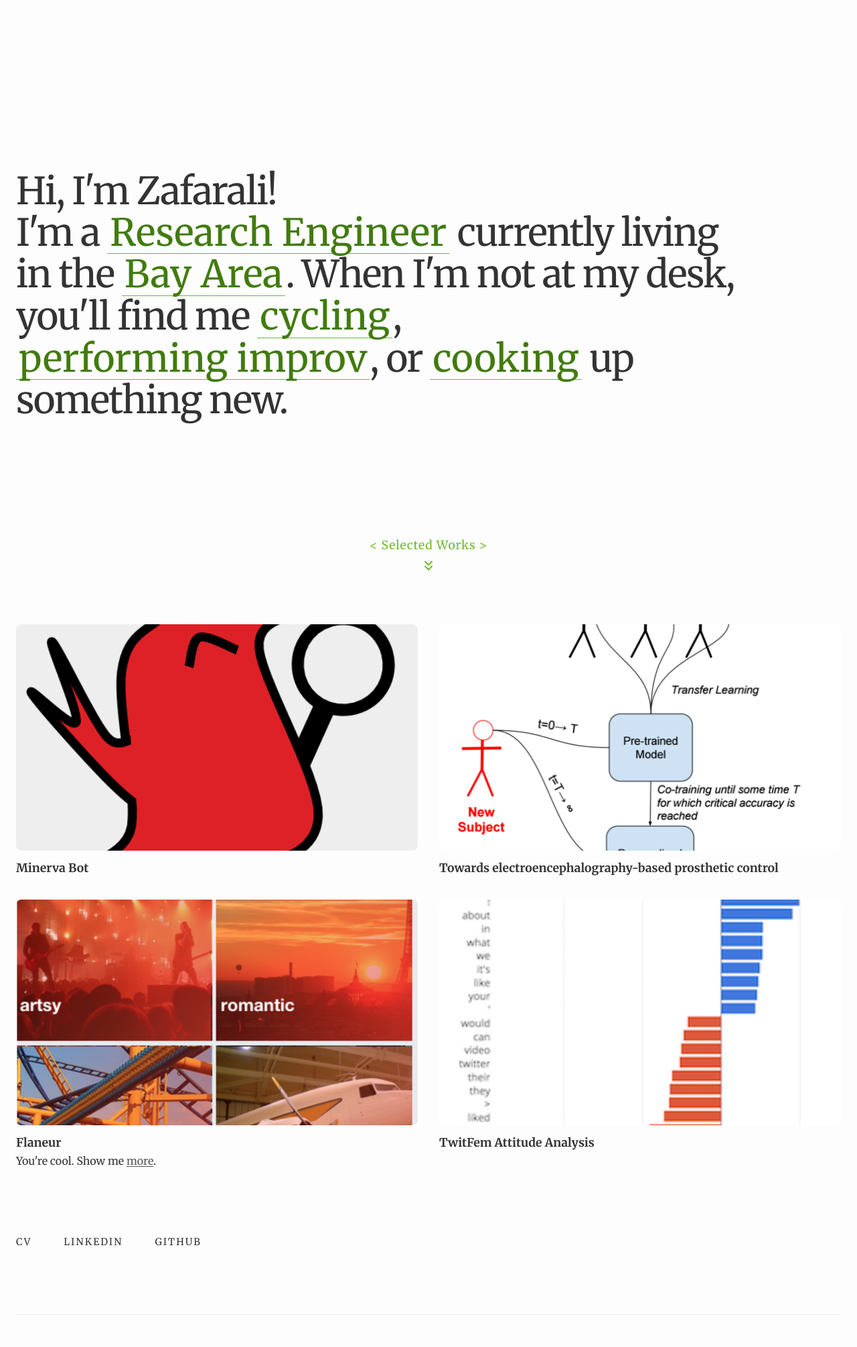
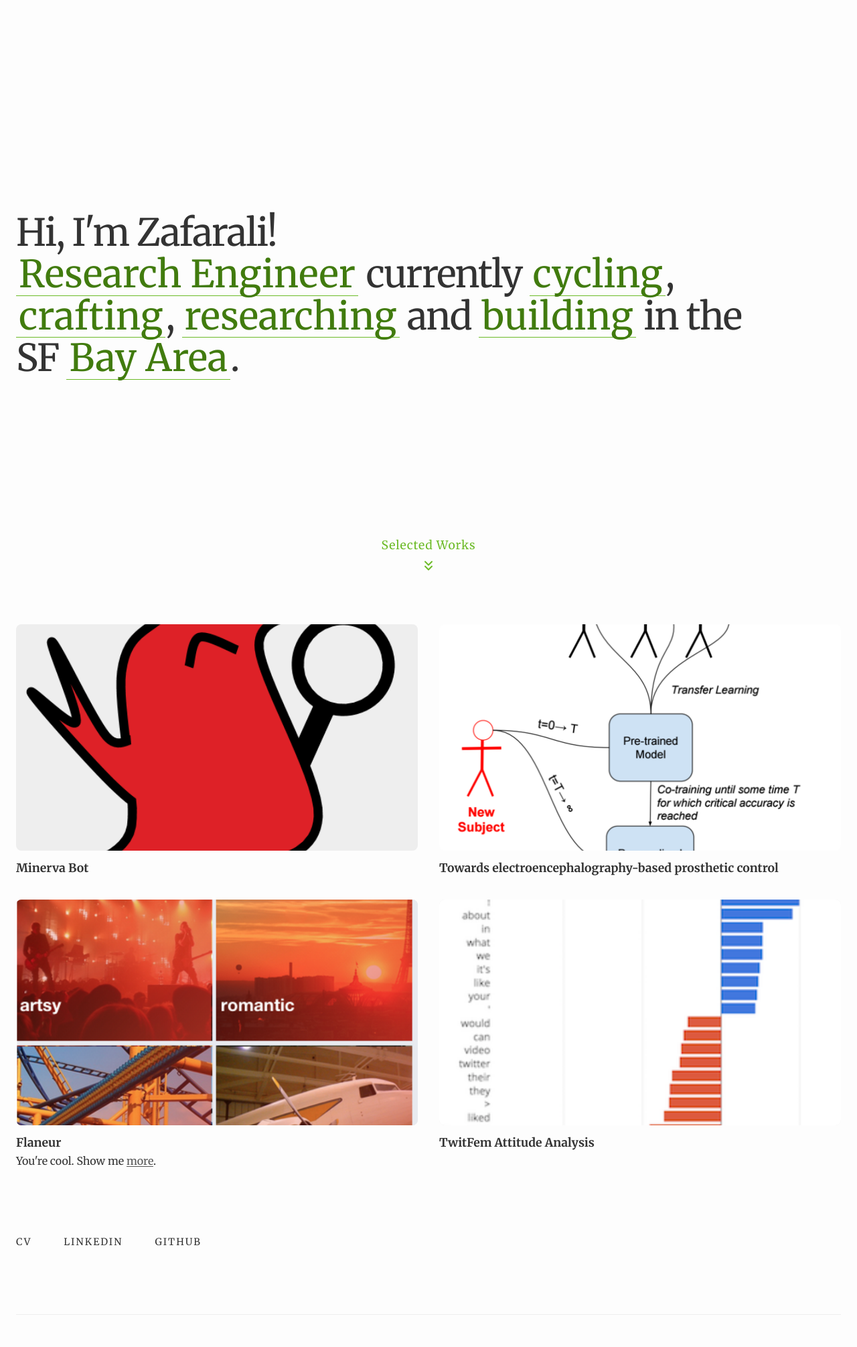
Before and after one commit to zafarali/zafarali.github.io, a Jekyll site: the page built from index.html, in a window 1280 px wide. Shown: the whole page at 67% size. Built offline with Jekyll 4.4.1, drawn with Linux system fonts in a browser that asks for light colours; nearby versions of some CDN libraries; some of the changed lines change nothing that is shown.

Commit message:
New content + finesse the animations.

```diff
--- a/_includes/interactive-about.html
+++ b/_includes/interactive-about.html
@@ -1,20 +1,27 @@
 <section class="about-interactive">
   <h1 class="about-sentence">
-    <span class="back-trigger" title="Go back">Hi, I'm Zafarali!</span><br/>
+    <span class="back-trigger" title="Go back">Hi, I'm Zafarali!</span><br />
     <span class="animating-intro-text">
-      I'm a <button class="expand-trigger" data-target="research-engineer">Research Engineer</button>
+      <!-- I'm a <button class="expand-trigger" data-target="research-engineer">Research Engineer</button>
       currently living in the <button class="expand-trigger" data-target="location">Bay Area</button>.
       When I'm not at my desk, you'll find me
       <button class="expand-trigger" data-target="cycling">cycling</button>,
       <button class="expand-trigger" data-target="improv">performing improv</button>, or
-      <button class="expand-trigger" data-target="cooking">cooking</button> up something new.
+      <button class="expand-trigger" data-target="cooking">cooking</button> up something new. -->
+      <button class="expand-trigger" data-target="research-engineer">Research Engineer</button> currently
+      <button class="expand-trigger" data-target="cycling">cycling</button>,
+      <button class="expand-trigger" data-target="crafting">crafting</button>,
+      <button class="expand-trigger" data-target="researching">researching</button> and
+      <button class="expand-trigger" data-target="building">building</button> in the
+      SF <button class="expand-trigger" data-target="location">Bay Area</button>.
     </span>
   </h1>
 
   <div class="expansion-container">
     <div id="research-engineer" class="expansion-content">
       <div class="expansion-inner">
-        <p>I am currently a Staff Research Engineer at <a href="http://www.deepmind.com">Google DeepMind</a>. I
+        <p>I am currently a Staff Research Engineer at <a href="http://www.deepmind.com">Google DeepMind</a> focused on
+          Reinforcement Learning Infrastructure for <a href="https://deepmind.google/models/gemini/">Gemini</a>. I
           graduated with an MSc from McGill University where I worked at both the <a
             href="http://rl.cs.mcgill.ca/">Reasoning and Learning Lab</a> and at <a
             href="https://mila.quebec/">Mila</a>.</p>
@@ -24,26 +31,47 @@
       <div class="expansion-inner">
         <p>I am <a href="https://www.google.ca/maps/place/Sri+Lanka">Sri Lankan</a>. I lived in <a
             href="https://www.google.ca/maps/place/Montreal,+QC/">Montr&eacute;al</a> for 10 years before moving to the
-          <a href="https://maps.app.goo.gl/nXUW5ipsvLH41of6A">Bay Area</a> a few years ago.</p>
+          Bay Area a few years ago.
+        </p>
       </div>
     </div>
     <div id="cycling" class="expansion-content">
       <div class="expansion-inner">
-        <p>You can find me cycling and zipping around San Francisco on my Brompton folding bicycle or <a
-            href="https://writing.zafarali.me/baybybrompton">waiting for the Caltrain writing my blog</a>. Folding bikes
-          are the ultimate urban multi-modal tool!</p>
+        <p>I consider cycling to be the ulimtate form of mobility in a city and advocate for better and safer routes for
+          cyclists and pedestrians.
+          Find me zipping around on my Brompton folding bicycle looking for ways to live car-free in the Bay!
+          Read about my journey on my blog, <a href="https://baybybrompton.substack.com/">Bay by Brompton</a>.
+        </p>
       </div>
     </div>
-    <div id="improv" class="expansion-content">
+    <div id="crafting" class="expansion-content">
       <div class="expansion-inner">
-        <p>I am performing improv whenever I can. It's a great way to stay present, practice active listening, and
-          embrace the unexpected. Plus, it's just a lot of fun!</p>
+        <p>I love crafting narratives with different media to share my experiences.
+          I performing improv whenever I can, a great way to stay present, practice active listening, and
+          embrace the unexpected. I write a <a href="https://baybybrompton.substack.com/">blog</a> and graphic short
+          stories as a way to share my point of view.</p>
       </div>
     </div>
-    <div id="cooking" class="expansion-content">
+    <div id="researching" class="expansion-content">
       <div class="expansion-inner">
-        <p>I enjoy cooking as a creative outlet. From perfecting a curry to experimenting with sourdough, I love the
-          process of making things from scratch and sharing them with friends.</p>
+        <p>I have a long history of researching a diverse range of topics, from <a
+            href="https://academic.oup.com/mbe/article/35/9/2135/5036107?guestAccessKey=">computational oncology</a> to
+          <a href="https://arxiv.org/abs/2103.03798">automated theorem proving</a>. Most of my public research focused
+          on Reinforcement Learning, topics like
+          <a href="https://proceedings.mlr.press/v97/ahmed19a.html">policy gradient methods</a>
+          and <a href="https://proceedings.mlr.press/v119/khetarpal20a.html">affordances</a>, and has been
+          published at major machine learning conferences. Read about my published works on <a
+            href="https://scholar.google.com/citations?user=KZHIDrIAAAAJ&hl=en">Google Scholar</a>.
+        </p>
+      </div>
+    </div>
+    <div id="building" class="expansion-content">
+      <div class="expansion-inner">
+        <p>I am genuinely curious and always building new things both internally and externally. I hold a <a
+            href="https://patents.google.com/patent/US20240265264A1/en">patent</a> for hierarchical agentic methods for
+          interacting with mobile devices
+          and am currently exploring new ways of interacting with intelligent language models that go beyond chat boxes.
+        </p>
       </div>
     </div>
   </div>
--- a/index.html
+++ b/index.html
@@ -5,8 +5,9 @@
 
 <main id="portfolio" class="portfolio">
 	<button id="back-to-top" class="back-link hidden" aria-label="Back to top">
-		<svg viewBox="0 0 24 24" width="20" height="20" stroke="currentColor" stroke-width="2.5" fill="none" stroke-linecap="round" stroke-linejoin="round">
-			<path d="M18 15l-6-6-6 6"/>
+		<svg viewBox="0 0 24 24" width="20" height="20" stroke="currentColor" stroke-width="2.5" fill="none"
+			stroke-linecap="round" stroke-linejoin="round">
+			<path d="M18 15l-6-6-6 6" />
 		</svg>
 	</button>
 
@@ -14,9 +15,10 @@
 		{% include interactive-about.html %}
 		<div class="scroll-caret-wrapper">
 			<button id="scroll-to-works" class="scroll-caret" aria-label="Scroll to selected works">
-				<span class="caret-text">&lt; Selected Works &gt;</span>
-				<svg class="caret-icon" viewBox="0 0 24 24" width="24" height="24" stroke="currentColor" stroke-width="2" fill="none" stroke-linecap="round" stroke-linejoin="round">
-					<path d="M7 13l5 5 5-5M7 6l5 5 5-5"/>
+				<span class="caret-text">Selected Works</span>
+				<svg class="caret-icon" viewBox="0 0 24 24" width="24" height="24" stroke="currentColor"
+					stroke-width="2" fill="none" stroke-linecap="round" stroke-linejoin="round">
+					<path d="M7 13l5 5 5-5M7 6l5 5 5-5" />
 				</svg>
 			</button>
 		</div>
@@ -56,7 +58,8 @@
 								<button class="next-slide" aria-label="Next Slide">&#10095;</button>
 								<div class="slide-dots">
 									{% for image in project.images %}
-									<span class="dot {% if forloop.first %}active{% endif %}" data-index="{{ forloop.index0 }}"></span>
+									<span class="dot {% if forloop.first %}active{% endif %}"
+										data-index="{{ forloop.index0 }}"></span>
 									{% endfor %}
 								</div>
 								{% endif %}
--- a/public/scripts/about.js
+++ b/public/scripts/about.js
@@ -6,16 +6,43 @@
 
     // Utility to wrap text nodes in spans for animation
     function wrapWords(element) {
-        const walker = document.createTreeWalker(element, NodeFilter.SHOW_TEXT, null, false);
         const textNodes = [];
+        const aTags = [];
+
+        const walker = document.createTreeWalker(element, NodeFilter.SHOW_ELEMENT | NodeFilter.SHOW_TEXT, {
+            acceptNode: function(node) {
+                if (node.nodeType === Node.ELEMENT_NODE) {
+                    if (node.tagName === 'A') {
+                        return NodeFilter.FILTER_REJECT; // Don't look inside A tags
+                    }
+                    if (node.classList.contains('trigger-target') || node.classList.contains('expand-trigger')) {
+                        return NodeFilter.FILTER_REJECT;
+                    }
+                    return NodeFilter.FILTER_SKIP;
+                }
+                return NodeFilter.FILTER_ACCEPT;
+            }
+        }, false);
+
         let node;
         while (node = walker.nextNode()) {
             textNodes.push(node);
         }
 
+        const elementWalker = document.createTreeWalker(element, NodeFilter.SHOW_ELEMENT, {
+            acceptNode: function(node) {
+                if (node.tagName === 'A') return NodeFilter.FILTER_ACCEPT;
+                return NodeFilter.FILTER_SKIP;
+            }
+        }, false);
+
+        let el;
+        while(el = elementWalker.nextNode()) {
+            aTags.push(el);
+        }
+
         textNodes.forEach(node => {
             if (!node.nodeValue.trim()) return;
-            // Split by words but preserve punctuation attached to words.
             const words = node.nodeValue.split(/(\s+)/);
             const fragment = document.createDocumentFragment();
             words.forEach(word => {
@@ -30,16 +57,15 @@
             });
             node.parentNode.replaceChild(fragment, node);
         });
+
+        aTags.forEach(a => {
+            a.classList.add('word');
+        });
     }
 
-    // Pre-wrap words in the intro container and all expansion contents
     if (introContainer) {
         wrapWords(introContainer);
     }
-
-    contents.forEach(content => {
-        wrapWords(content.querySelector('.expansion-inner'));
-    });
 
     let isExpanded = false;
     let currentActiveTrigger = null;
@@ -52,16 +78,14 @@
         const targetId = trigger.getAttribute('data-target');
         const targetContent = document.getElementById(targetId).querySelector('.expansion-inner');
 
-        // Disable pointer events on back trigger during animation
         if (backTrigger) backTrigger.style.pointerEvents = 'none';
 
         // FLIP: First
         const firstRect = trigger.getBoundingClientRect();
 
-        // Hide all original intro words randomly
         const introWords = introContainer.querySelectorAll('.word, .expand-trigger:not(.active)');
         introWords.forEach(word => {
-            if (word === trigger) return; // Keep our active trigger visible
+            if (word === trigger) return;
             word.style.transitionDelay = `${Math.random() * 0.25}s`;
             word.classList.add('word-hide');
         });
@@ -69,14 +93,11 @@
         const activeContainer = document.createElement('span');
         activeContainer.className = 'active-expansion';
 
-        // Copy inner contents to activeContainer.
-        // The original design uses <p> tags, but since we are inserting into <h1> inline,
-        // we'll replace <p> tags with inline blocks and breaks.
         const paragraphs = targetContent.querySelectorAll('p');
         paragraphs.forEach((p, index) => {
             const pSpan = document.createElement('span');
             pSpan.className = 'expansion-p';
-            pSpan.innerHTML = p.innerHTML; // Copies the newly wrapped span.word
+            pSpan.innerHTML = p.innerHTML;
             if (index > 0) {
                 activeContainer.appendChild(document.createElement('br'));
                 activeContainer.appendChild(document.createElement('br'));
@@ -84,40 +105,49 @@
             activeContainer.appendChild(pSpan);
         });
 
-        // Add a slight delay to let intro hide gracefully
+        // Search for the trigger text inside activeContainer to place the original button
+        const triggerText = trigger.textContent.trim();
+        const textWalker = document.createTreeWalker(activeContainer, NodeFilter.SHOW_TEXT, null, false);
+        let matchedTarget = null;
+        let tNode;
+        while (tNode = textWalker.nextNode()) {
+            const idx = tNode.nodeValue.toLowerCase().indexOf(triggerText.toLowerCase());
+            if (idx !== -1) {
+                const span = document.createElement('span');
+                span.className = 'trigger-target';
+                const val = tNode.nodeValue;
+                const before = val.substring(0, idx);
+                const after = val.substring(idx + triggerText.length);
+
+                const parent = tNode.parentNode;
+                if (before) parent.insertBefore(document.createTextNode(before), tNode);
+                parent.insertBefore(span, tNode);
+                if (after) parent.insertBefore(document.createTextNode(after), tNode);
+
+                parent.removeChild(tNode);
+                matchedTarget = span;
+                break;
+            }
+        }
+
+        wrapWords(activeContainer);
+
         setTimeout(() => {
             introContainer.style.display = 'none';
             introContainer.parentNode.insertBefore(activeContainer, introContainer.nextSibling);
 
-            // Hide the active expansion container words initially
             const targetWords = activeContainer.querySelectorAll('.word');
             targetWords.forEach(w => {
                 w.classList.add('word-hide');
-                w.style.transitionDelay = '0s'; // reset delay
+                w.style.transitionDelay = '0s';
             });
-
-            // Patch our trigger into the new text replacing the matching anchor word
-            const triggerText = trigger.textContent.trim().toLowerCase();
-            let matchedWordSpan = null;
-
-            for (let word of targetWords) {
-                // Strip punctuation when matching
-                const cleanedWord = word.textContent.trim().toLowerCase().replace(/[.,!?;:]/g, '');
-                if (cleanedWord === triggerText || word.textContent.trim().toLowerCase() === triggerText) {
-                    matchedWordSpan = word;
-                    break;
-                }
-            }
 
             trigger.classList.add('active');
 
-            if (matchedWordSpan) {
-                // Keep punctuation from original word if present, maybe append to trigger?
-                // For simplicity, just replace it.
-                matchedWordSpan.parentNode.replaceChild(trigger, matchedWordSpan);
+            if (matchedTarget) {
+                matchedTarget.parentNode.replaceChild(trigger, matchedTarget);
                 trigger.classList.remove('word-hide');
             } else {
-                // Fallback: insert at the beginning of the first paragraph
                 const firstP = activeContainer.querySelector('.expansion-p');
                 if (firstP) firstP.insertBefore(trigger, firstP.firstChild);
             }
@@ -135,27 +165,22 @@
             trigger.style.transformOrigin = 'top left';
             trigger.style.transform = `translate(${deltaX}px, ${deltaY}px) scale(${scaleX}, ${scaleY})`;
 
-            // Force reflow
             trigger.getBoundingClientRect();
 
             // FLIP: Play
             trigger.style.transition = 'transform 0.5s cubic-bezier(0.4, 0, 0.2, 1)';
             trigger.style.transform = 'translate(0, 0) scale(1, 1)';
 
-            // Wait until FLIP completes to allow re-expanding back
             setTimeout(() => {
                  if (backTrigger) backTrigger.style.pointerEvents = 'auto';
             }, 600);
 
-            // Typewriter Fade In the rest of the words around the trigger
-            let delay = 0.2; // Start after short delay
+            let delay = 0.2;
             targetWords.forEach(w => {
-                if (w !== matchedWordSpan) {
-                    setTimeout(() => {
-                        w.classList.remove('word-hide');
-                    }, delay * 1000);
-                    delay += 0.04;
-                }
+                setTimeout(() => {
+                    w.classList.remove('word-hide');
+                }, delay * 1000);
+                delay += 0.04;
             });
 
         }, 350);
@@ -173,28 +198,23 @@
         const trigger = currentActiveTrigger;
         trigger.classList.remove('active');
 
-        // FLIP: First (from the expanded position)
         const firstRect = trigger.getBoundingClientRect();
 
-        // Hide the expanded words smoothly
         const expandedWords = activeContainer.querySelectorAll('.word');
         expandedWords.forEach(w => {
-            w.style.transitionDelay = `${Math.random() * 0.15}s`;
+            w.style.transitionDuration = '0.2s';
+            w.style.transitionDelay = `${Math.random() * 0.1}s`;
             w.classList.add('word-hide');
         });
 
         setTimeout(() => {
-            // Restore intro container visibility
             introContainer.style.display = 'inline';
-
             activeContainer.remove();
 
-            // Put trigger back where it belongs
             if (trigger._placeholder) {
                 trigger._placeholder.parentNode.insertBefore(trigger, trigger._placeholder);
             }
 
-            // FLIP: Last (back to original layout)
             const lastRect = trigger.getBoundingClientRect();
             const deltaX = firstRect.left - lastRect.left;
             const deltaY = firstRect.top - lastRect.top;
@@ -205,16 +225,14 @@
             trigger.style.transformOrigin = 'top left';
             trigger.style.transform = `translate(${deltaX}px, ${deltaY}px) scale(${scaleX}, ${scaleY})`;
 
-            // Force reflow
             trigger.getBoundingClientRect();
 
-            // FLIP: Play
             trigger.style.transition = 'transform 0.5s cubic-bezier(0.4, 0, 0.2, 1)';
             trigger.style.transform = 'translate(0, 0) scale(1, 1)';
 
-            // Fade the intro words back in randomly
             const introWords = introContainer.querySelectorAll('.word, .expand-trigger');
             introWords.forEach(w => {
+                w.style.transitionDuration = '0.3s';
                 w.style.transitionDelay = `${Math.random() * 0.3 + 0.1}s`;
                 w.classList.remove('word-hide');
             });
@@ -224,7 +242,7 @@
             setTimeout(() => {
                  if (backTrigger) backTrigger.style.pointerEvents = 'auto';
             }, 500);
-        }, 300);
+        }, 200);
     }
 
     triggers.forEach(trigger => {
--- a/public/stylesheets/main.css
+++ b/public/stylesheets/main.css
@@ -190,8 +190,8 @@
 
 .expand-trigger.active {
     background-color: transparent !important;
-    color: #6cbb27 !important;
-    border-bottom-color: #6cbb27 !important;
+    color: var(--color-text) !important;
+    border-bottom-color: transparent !important;
 }
 
 /* Hide original expansion contents natively, JS pulls it automatically */
@@ -217,6 +217,10 @@
     opacity: 1;
     transform: scale(1);
     white-space: pre-wrap;
+}
+
+a.word {
+    display: inline;
 }
 
 .word-hide {
```
